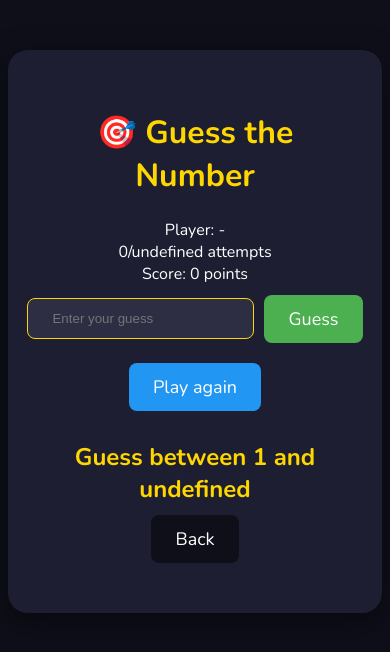
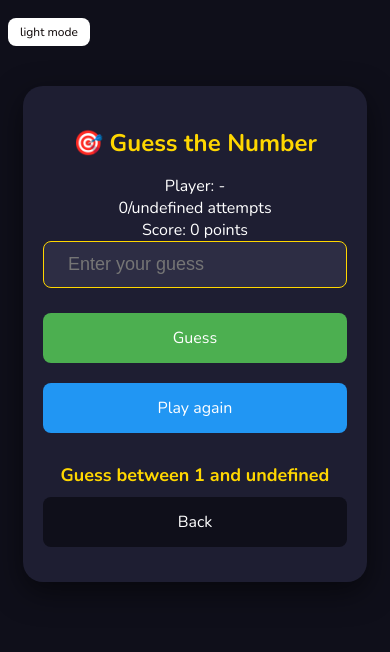
Before and after one commit to zenaguimanes-tech/guess-the-number-game, a plain HTML site: page play.html in a window 390 px wide. Drawn offline with nearby package versions, Linux system fonts and the light colour scheme.

Commit message:
Add files via upload

```diff
--- a/play.html
+++ b/play.html
@@ -12,6 +12,7 @@
 </head>
 
 <body>
+    <button id="change_mode" onclick="ChangeTheme()">light mode</button>
     <div class="container">
         <h1>🎯 Guess the Number</h1>
         <div id="playerInfo">
@@ -213,6 +214,22 @@
                 window.location.href = 'index.html';
             }, 200);
         }
+        function ChangeTheme() {
+            const isLight = document.body.classList.toggle('light-mode');
+            const btn = document.getElementById('change_mode');
+            if (isLight) {
+                btn.textContent = 'dark mode';
+                localStorage.setItem('theme', 'light');
+            } else {
+                btn.textContent = 'light mode';
+                localStorage.setItem('theme', 'dark');
+            }
+        }
+        const savedTheme = localStorage.getItem('theme');
+        if (savedTheme === 'light') {
+            document.body.classList.add('light-mode');
+            document.getElementById('change_mode').textContent = 'dark mode';
+        }
 
         getGameData();
         startGame();
--- a/styles.css
+++ b/styles.css
@@ -82,6 +82,7 @@ button {
     margin-top: 20px;
     text-align: center;
 }
+
 #message {
     color: #ffd700;
     font-size: 24px;
@@ -89,19 +90,24 @@ button {
     margin-top: 20px;
     text-align: center;
 }
+
 .easy {
     background-color: #4CAF50;
 }
+
 .medium {
     background-color: #2196F3;
 }
+
 .hard {
     background-color: #f44336;
 }
+
 .back {
     color: rgb(255, 255, 255);
     background-color: #0f0f1a;
 }
+
 #guessInput {
     width: 200px;
     padding: 12px 24px;
@@ -110,15 +116,18 @@ button {
     border: 1px solid #ffd700;
     border-radius: 8px;
 }
+
 .guess-area {
     display: flex;
     justify-content: center;
     align-items: center;
     gap: 10px;
 }
+
 .playagain {
     background-color: #2196F3;
 }
+
 /* Floating numbers background */
 .floatingNumbers {
     position: fixed;
@@ -148,14 +157,83 @@ button {
         transform: translateY(100vh) rotate(0deg);
         opacity: 0;
     }
+
     10% {
         opacity: 1;
     }
+
     90% {
         opacity: 1;
     }
+
     100% {
         transform: translateY(-100vh) rotate(720deg);
         opacity: 0;
     }
 }
+
+#change_mode {
+    color: #080000;
+    background-color: #ffffff;
+}
+
+body.light-mode {
+    background-color: antiquewhite;
+}
+
+body.light-mode .container {
+    background-color: rgb(206, 183, 152);
+}
+
+body.light-mode .container h1 {
+    color: #0f0f1a;
+}
+
+body.light-mode .floatingNumber {
+    color: #080000;
+}
+
+@media (max-width: 600px) {
+    .container {
+        margin: 30px 15px;
+        padding: 25px 20px;
+        max-width: 100%;
+    }
+
+    h1 {
+        font-size: 24px;
+    }
+
+    button {
+        width: 100%;
+        font-size: 16px;
+        padding: 14px 20px;
+    }
+
+    .guess-area {
+        flex-direction: column;
+        gap: 15px;
+    }
+
+    #guessInput {
+        width: 100%;
+        box-sizing: border-box;
+        font-size: 18px;
+    }
+
+    #change_mode {
+        top: 10px;
+        right: 10px;
+        padding: 6px 12px;
+        font-size: 12px;
+        width: auto;
+    }
+
+    .floating-number {
+        display: none;
+    }
+
+    #messageArea {
+        font-size: 18px;
+    }
+}
```
Also changed, not shown: highScores.html (+17 -0 lines), index.html (+18 -1 lines), setup.html (+17 -0 lines).
